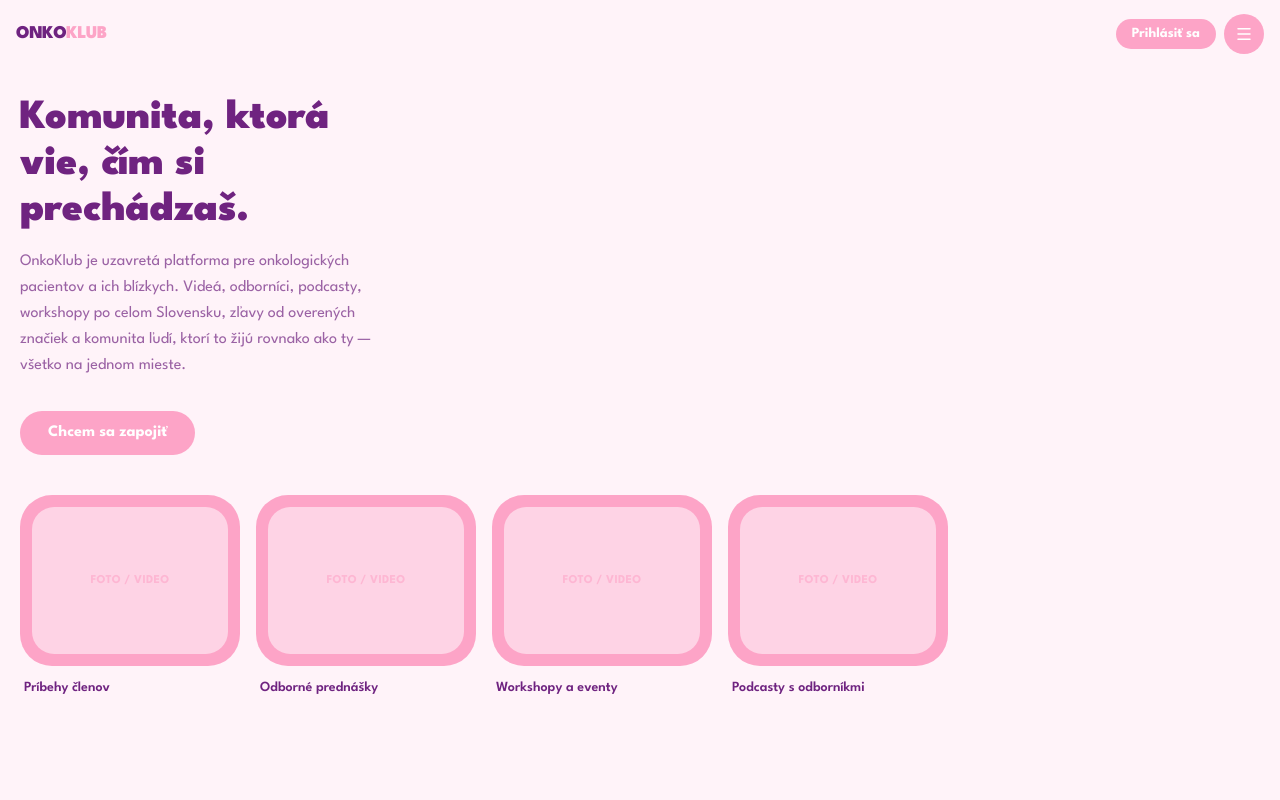
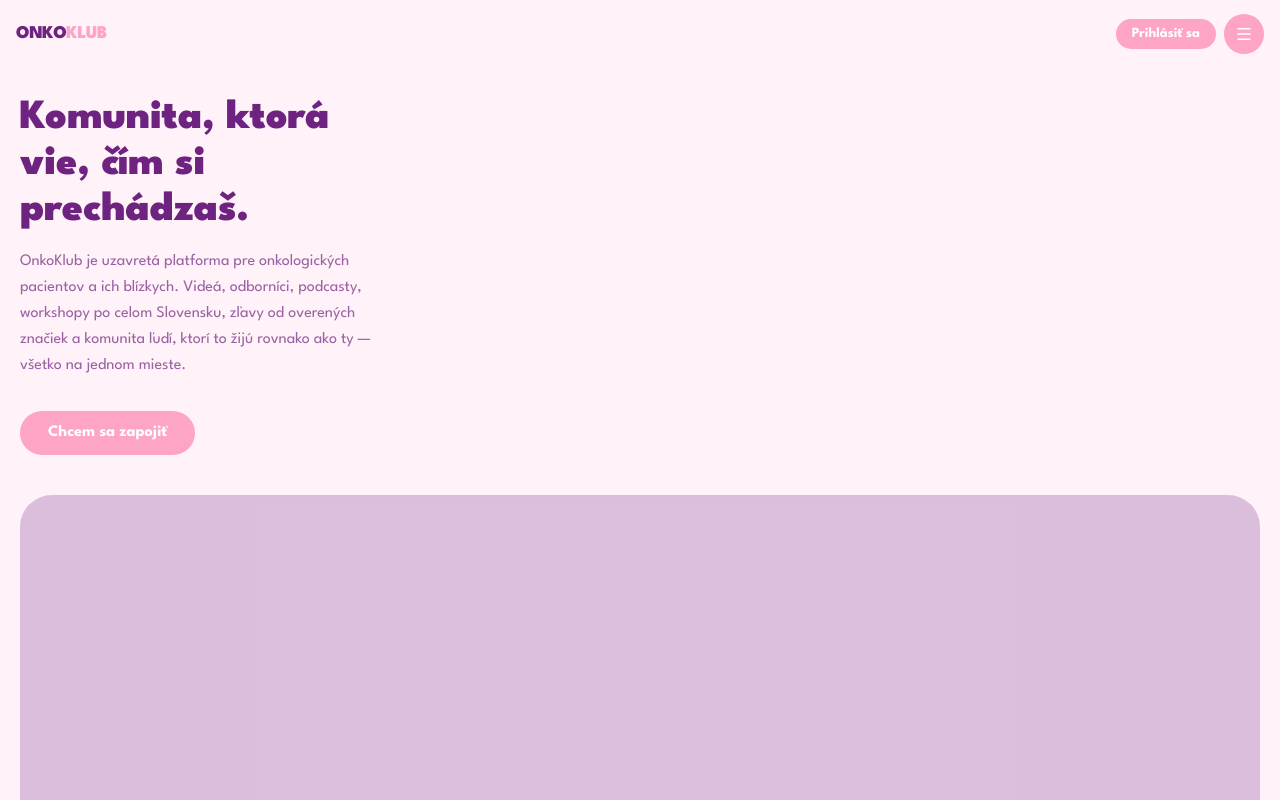
Before and after one commit to NextLayerStudio/onkoklub-web, a Next.js app: page / in a window 1280 px wide. Shown: the top 800 px of the page. Built offline with nearby package versions, Linux system fonts and the light colour scheme.

Commit message:
feat: jeden velky placeholder pre hlavne video

```diff
--- a/src/app/page.tsx
+++ b/src/app/page.tsx
@@ -1,12 +1,5 @@
 import Link from "next/link";
 import { Navbar } from "@/components/Navbar";
-
-const VIDEOS = [
-  { id: 1, title: "Príbehy členov" },
-  { id: 2, title: "Odborné prednášky" },
-  { id: 3, title: "Workshopy a eventy" },
-  { id: 4, title: "Podcasty s odborníkmi" },
-];
 
 export default function Home() {
   return (
@@ -33,33 +26,9 @@ export default function Home() {
         </Link>
       </section>
 
-      {/* ── VIDEO SEKCIA ── */}
-      <section className="pb-12">
-        {/* Horizontálny scroll — bez scrollbaru */}
-        <div className="flex gap-4 overflow-x-auto px-5 pb-2 scrollbar-none"
-          style={{ scrollSnapType: "x mandatory", WebkitOverflowScrolling: "touch" }}>
-          {VIDEOS.map((video) => (
-            <div
-              key={video.id}
-              className="shrink-0"
-              style={{ scrollSnapAlign: "start" }}
-            >
-              {/* Ružový štvorec — rám */}
-              <div className="w-[220px] rounded-[2rem] bg-[#FDA4C7] p-3">
-                {/* Placeholder pre obrázok/video */}
-                <div className="w-full aspect-[4/3] rounded-[1.4rem] bg-[#FFF3F9]/60 flex items-center justify-center">
-                  <span className="text-[#FDA4C7]/60 text-xs font-bold tracking-wide uppercase">
-                    foto / video
-                  </span>
-                </div>
-              </div>
-              {/* Titulok pod kartou */}
-              <p className="mt-3 px-1 text-sm font-semibold text-[#6F2380]">
-                {video.title}
-              </p>
-            </div>
-          ))}
-        </div>
+      {/* ── HLAVNÉ VIDEO / FOTO ── */}
+      <section className="px-5 pb-12">
+        <div className="w-full aspect-[4/3] rounded-[2rem] bg-[#6F2380]/25" />
       </section>
     </main>
   );
```
